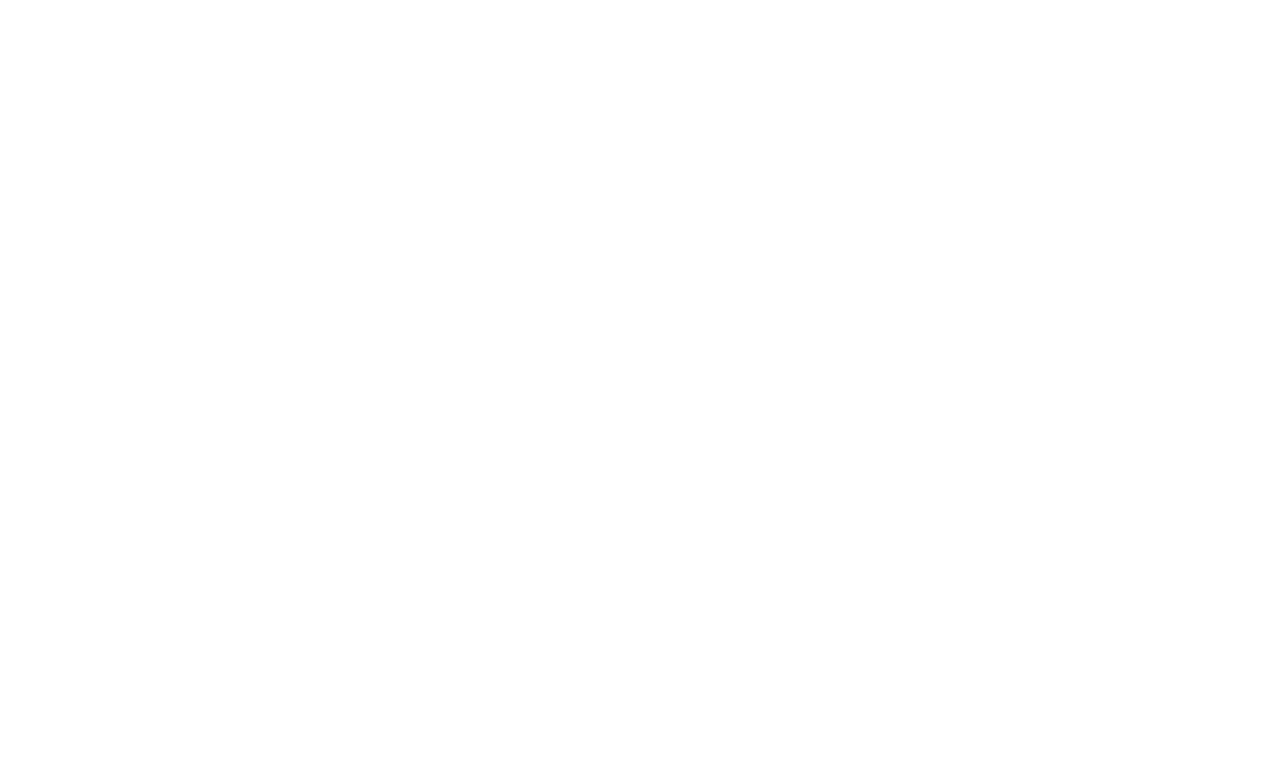
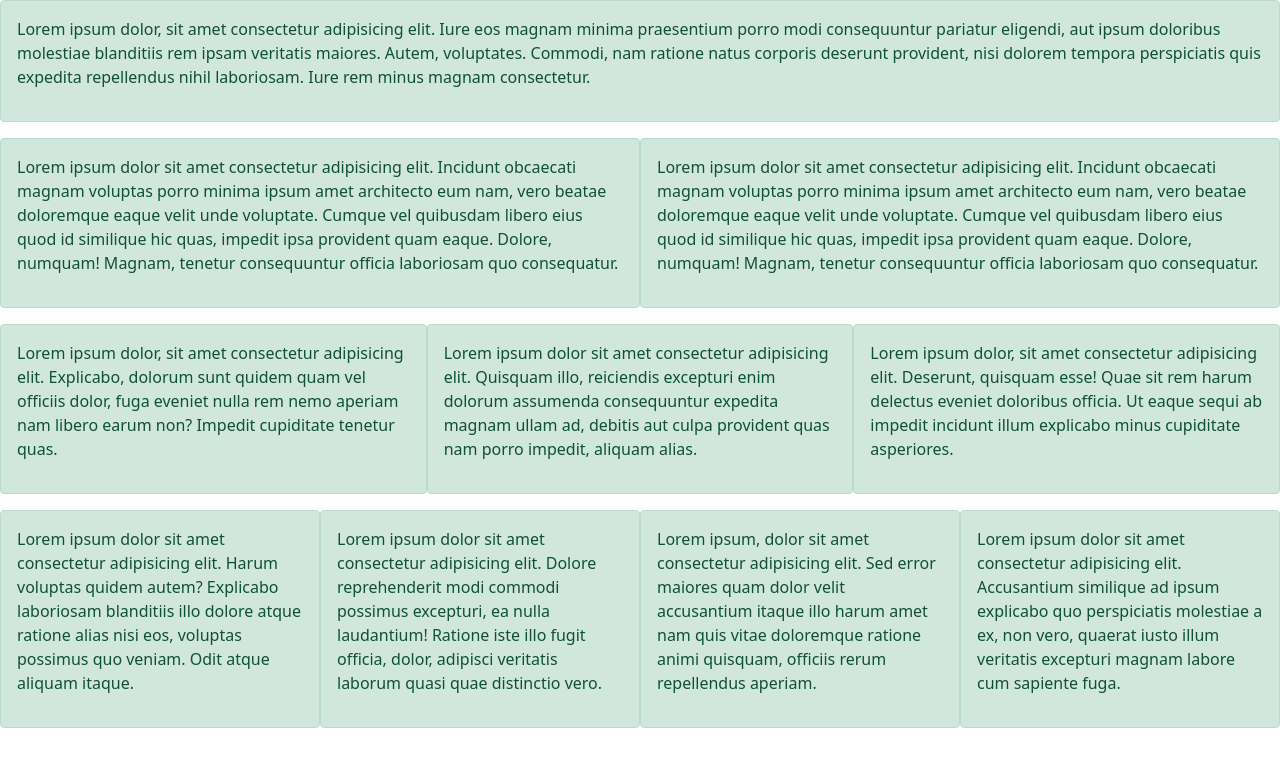
Before and after one commit to Phongsakorn1415/Github-destop-project, a plain HTML site: page 20.GridSystemBasic.html in a window 1280 px wide. Drawn offline with nearby package versions, Linux system fonts and the light colour scheme.

Commit message:
20.GridSystemBasic
Update 20.GridSystemBasic.html

```diff
--- a/20.GridSystemBasic.html
+++ b/20.GridSystemBasic.html
@@ -10,16 +10,51 @@
 <body>
    <div class="container-fluid">
        <!-- 100% -->
+        <div class="row">
+            <div class="alert alert-success col-sm-12">
+                <p>Lorem ipsum dolor, sit amet consectetur adipisicing elit. Iure eos magnam minima praesentium porro modi consequuntur pariatur eligendi, aut ipsum doloribus molestiae blanditiis rem ipsam veritatis maiores. Autem, voluptates. Commodi, nam ratione natus corporis deserunt provident, nisi dolorem tempora perspiciatis quis expedita repellendus nihil laboriosam. Iure rem minus magnam consectetur.</p>
+            </div>
+        </div>
+       <!-- 50% -->
+        <div class="row">
+            <div class="alert alert-success col-sm-6">
+                <p>Lorem ipsum dolor sit amet consectetur adipisicing elit. Incidunt obcaecati magnam voluptas porro minima ipsum amet architecto eum nam, vero beatae doloremque eaque velit unde voluptate. Cumque vel quibusdam libero eius quod id similique hic quas, impedit ipsa provident quam eaque. Dolore, numquam! Magnam, tenetur consequuntur officia laboriosam quo consequatur.</p>
+            </div>
 
-
-       <!-- 50% -->
-
-
+            <div class="alert alert-success col-sm-6">
+                <p>Lorem ipsum dolor sit amet consectetur adipisicing elit. Incidunt obcaecati magnam voluptas porro minima ipsum amet architecto eum nam, vero beatae doloremque eaque velit unde voluptate. Cumque vel quibusdam libero eius quod id similique hic quas, impedit ipsa provident quam eaque. Dolore, numquam! Magnam, tenetur consequuntur officia laboriosam quo consequatur.</p>
+            </div>
+        </div>
        <!-- 33.33% -->
 
+        <div class="row">
+            <div class="alert alert-success col-sm-4">
+                <p>Lorem ipsum dolor, sit amet consectetur adipisicing elit. Explicabo, dolorum sunt quidem quam vel officiis dolor, fuga eveniet nulla rem nemo aperiam nam libero earum non? Impedit cupiditate tenetur quas.</p>
+            </div>
+            <div class="alert alert-success col-sm-4">
+                <p>Lorem ipsum dolor sit amet consectetur adipisicing elit. Quisquam illo, reiciendis excepturi enim dolorum assumenda consequuntur expedita magnam ullam ad, debitis aut culpa provident quas nam porro impedit, aliquam alias.</p>
+            </div>
+            <div class="alert alert-success col-sm-4">
+                <p>Lorem ipsum dolor, sit amet consectetur adipisicing elit. Deserunt, quisquam esse! Quae sit rem harum delectus eveniet doloribus officia. Ut eaque sequi ab impedit incidunt illum explicabo minus cupiditate asperiores.</p>
+            </div>
+        </div>
 
         <!-- 25% -->
 
+        <div class="row">
+            <div class="alert alert-success col-sm-3">
+                <p>Lorem ipsum dolor sit amet consectetur adipisicing elit. Harum voluptas quidem autem? Explicabo laboriosam blanditiis illo dolore atque ratione alias nisi eos, voluptas possimus quo veniam. Odit atque aliquam itaque.</p>
+            </div>
+            <div class="alert alert-success col-sm-3">
+                <p>Lorem ipsum dolor sit amet consectetur adipisicing elit. Dolore reprehenderit modi commodi possimus excepturi, ea nulla laudantium! Ratione iste illo fugit officia, dolor, adipisci veritatis laborum quasi quae distinctio vero.</p>
+            </div>
+            <div class="alert alert-success col-sm-3">
+                <p>Lorem ipsum, dolor sit amet consectetur adipisicing elit. Sed error maiores quam dolor velit accusantium itaque illo harum amet nam quis vitae doloremque ratione animi quisquam, officiis rerum repellendus aperiam.</p>
+            </div>
+            <div class="alert alert-success col-sm-3">
+                <p>Lorem ipsum dolor sit amet consectetur adipisicing elit. Accusantium similique ad ipsum explicabo quo perspiciatis molestiae a ex, non vero, quaerat iusto illum veritatis excepturi magnam labore cum sapiente fuga.</p>
+            </div>
+        </div>
 
    </div>
 </body>
```
